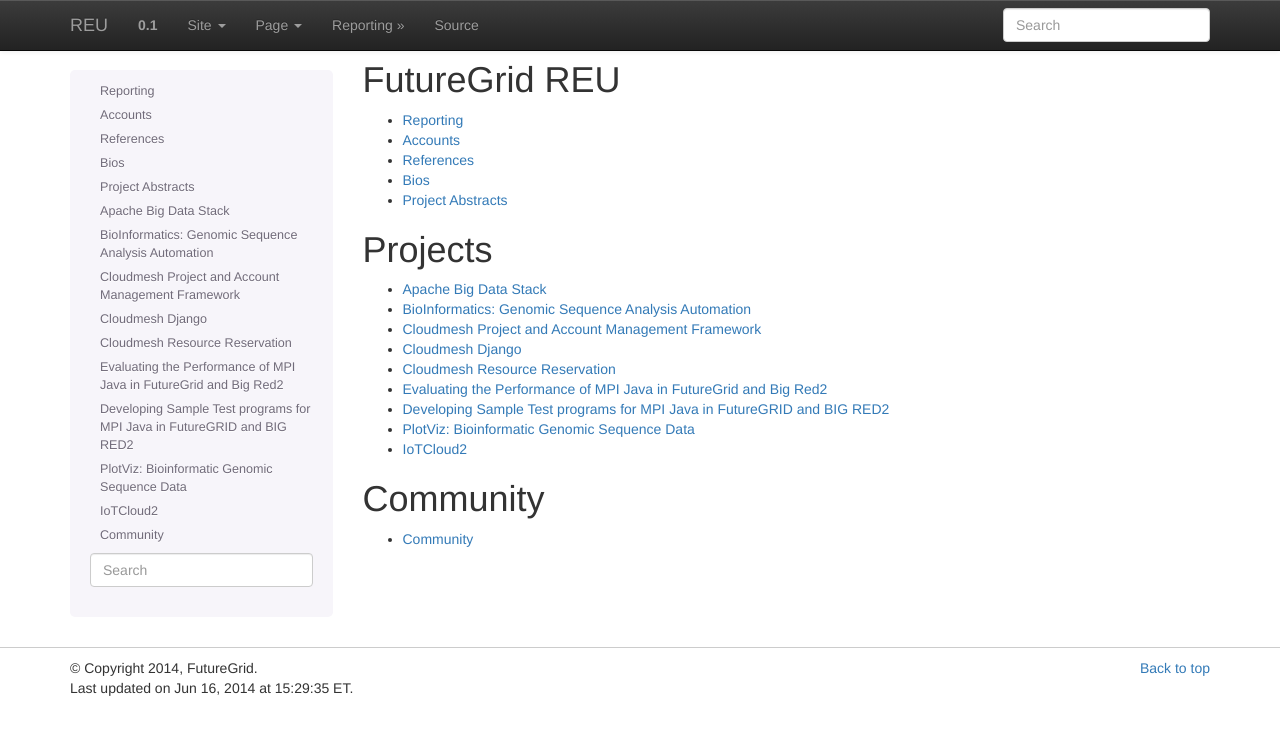
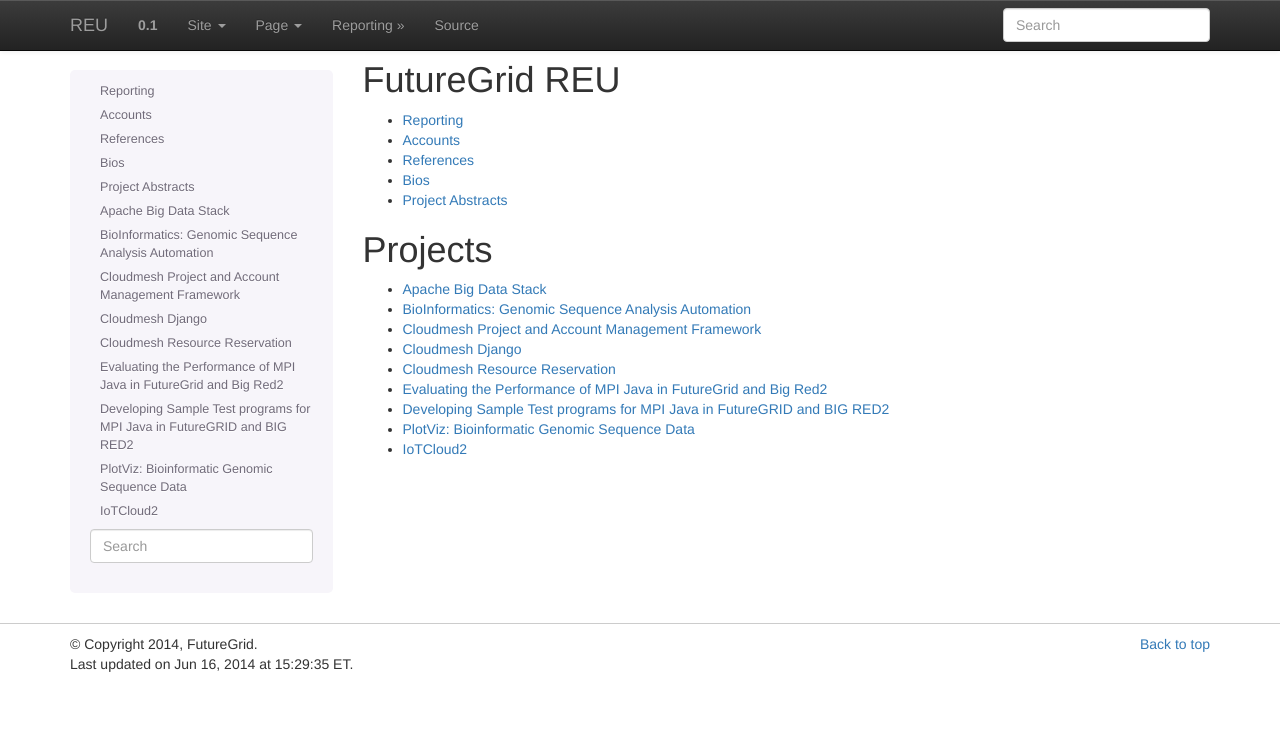
Before and after one commit to cloudmesh-project/reu-2014, a Sphinx documentation site: the page built from doc/source/index.rst, in a window 1280 px wide. Shown: the top 735 px of the page. Built offline with Sphinx 7.4.7, drawn with Linux system fonts in a browser that asks for light colours.

Commit message:
Update index.rst

```diff
--- a/doc/source/index.rst
+++ b/doc/source/index.rst
@@ -19,12 +19,3 @@
    :maxdepth: 1
 
    projects/*
-
-######################################################################
-Community
-######################################################################
-
-.. toctree::
-   :maxdepth: 2
-
-   community
```
